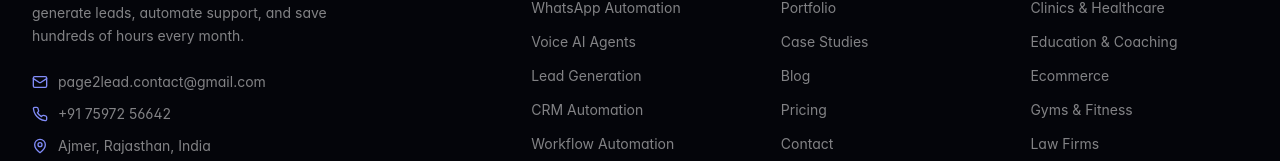
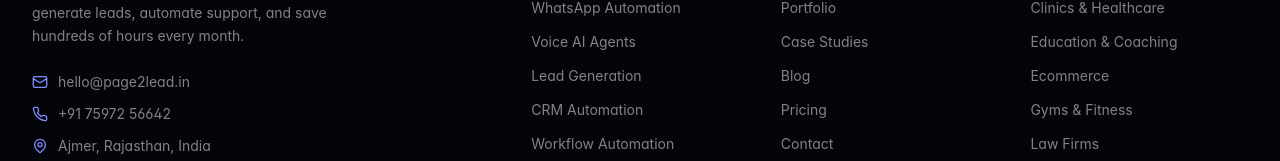
Before and after one commit to sohailk-cpu/Page2Lead, a React (Vite) app: page / in a window 1280 px wide. Shown: the part 10830-10991 px from the top of the page. Built offline with nearby package versions, Linux system fonts and the light colour scheme.

Commit message:
Update Footer.tsx

```diff
--- a/src/components/layout/Footer.tsx
+++ b/src/components/layout/Footer.tsx
@@ -56,9 +56,9 @@ export function Footer() {
             </p>
             {/* Contact info */}
             <div className="space-y-2.5">
-              <a href="mailto:page2lead.contact@gmail.com" className="flex items-center gap-2.5 text-sm text-white/50 hover:text-white/80 transition-colors">
+              <a href="mailto:hello@page2lead.in" className="flex items-center gap-2.5 text-sm text-white/50 hover:text-white/80 transition-colors">
                 <Mail className="w-4 h-4 text-brand-400 shrink-0" />
-                page2lead.contact@gmail.com
+                hello@page2lead.in
               </a>
               <a href="https://wa.me/917597256642" target="_blank" rel="noopener noreferrer" className="flex items-center gap-2.5 text-sm text-white/50 hover:text-white/80 transition-colors">
                 <Phone className="w-4 h-4 text-brand-400 shrink-0" />
```
